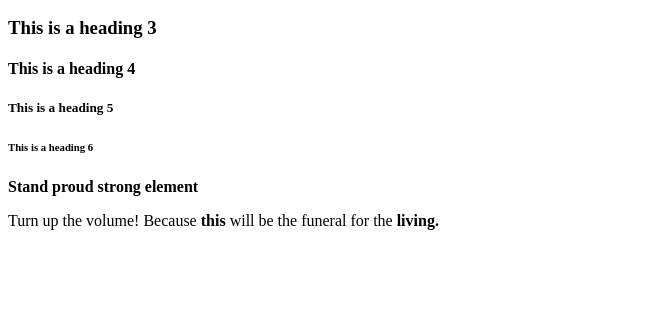
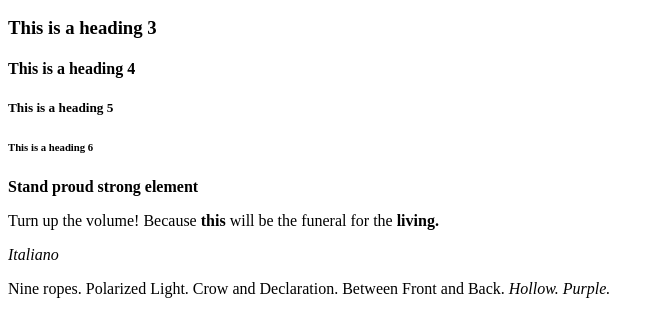
Before and after one commit to Go-NahIdWin-jo/html-boilerplate, a plain HTML site: page index.html in a window 1280 px wide. Shown: the part 276-612 px from the top of the page, without its empty margins (0-661 px from the left). Drawn offline with Linux system fonts and the light colour scheme.

```diff
--- a/index.html
+++ b/index.html
@@ -19,5 +19,9 @@
         <strong>Stand proud strong element</strong>
         <p>Turn up the volume! Because <strong>this</strong>
         will be the funeral for the <strong>living.</strong></p>
+        <em>Italiano</em>
+        <p>Nine ropes. Polarized Light. Crow and Declaration. Between Front and Back.
+            <em>Hollow. Purple.</em>
+        </p>
     </body>
 </html>
```
